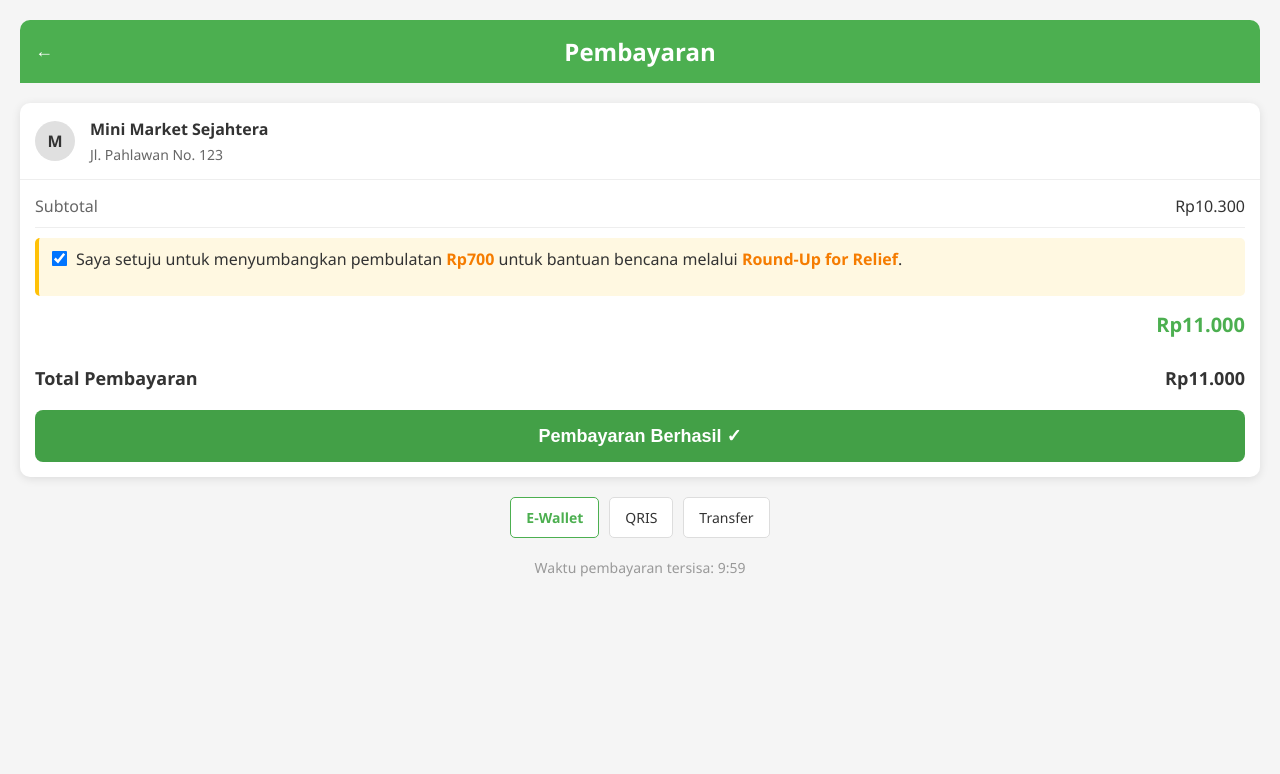
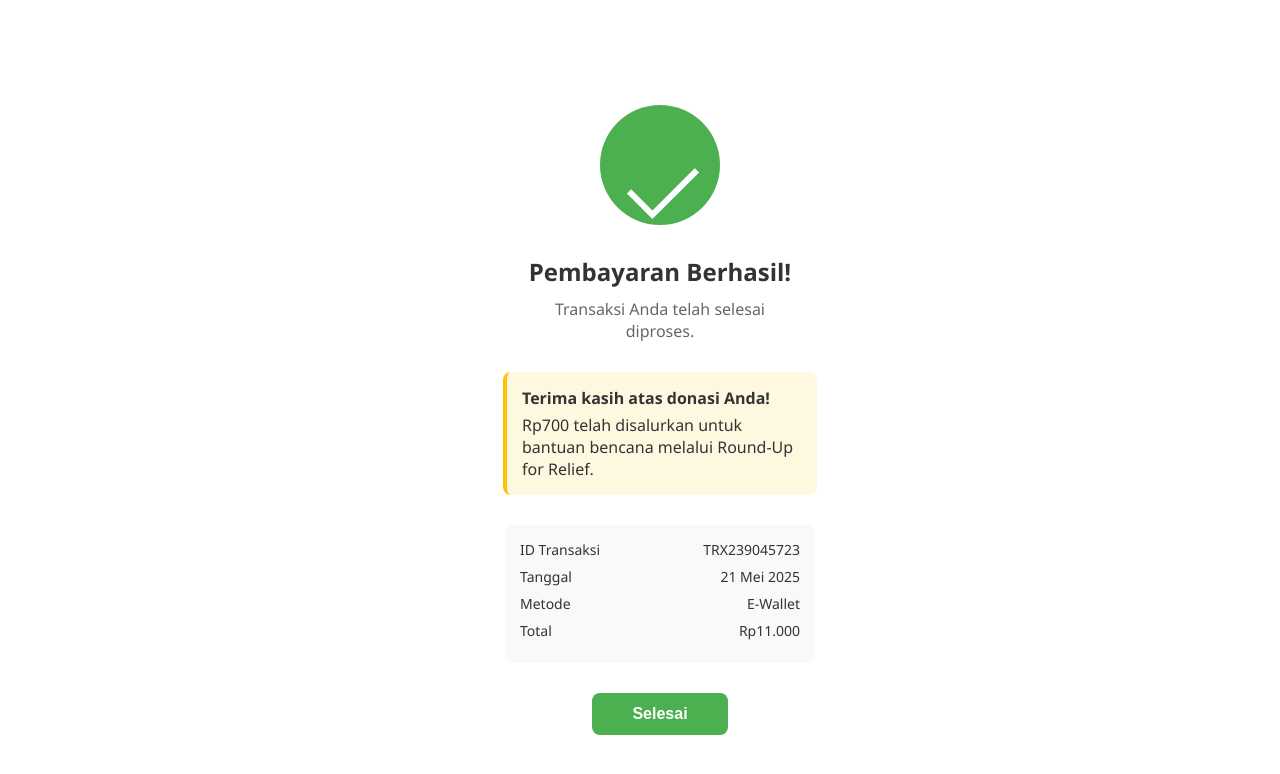
Before and after one commit to imdaffa/VisualRoundUp, a plain HTML site: page index.html in a window 1280 px wide. Both pictures are taken after a click on the button "Bayar Sekarang". Drawn offline with Linux system fonts and the light colour scheme.

Commit message:
index.html

```diff
--- a/index.html
+++ b/index.html
@@ -217,6 +217,133 @@
             margin-top: 20px;
             font-size: 14px;
         }
+
+        /* Success Page Styles */
+        .success-page {
+            display: none;
+            position: fixed;
+            top: 0;
+            left: 0;
+            width: 100%;
+            height: 100%;
+            background-color: white;
+            z-index: 1000;
+            padding: 20px;
+            text-align: center;
+            display: flex;
+            flex-direction: column;
+            justify-content: center;
+            align-items: center;
+        }
+
+        .checkmark-circle {
+            width: 120px;
+            height: 120px;
+            position: relative;
+            display: inline-block;
+            margin-bottom: 30px;
+        }
+
+        .checkmark-circle-bg {
+            width: 120px;
+            height: 120px;
+            border-radius: 50%;
+            background-color: #4CAF50;
+            display: block;
+            transform: scale(0);
+            animation: growCircle 0.5s forwards;
+        }
+
+        @keyframes growCircle {
+            0% {
+                transform: scale(0);
+            }
+            100% {
+                transform: scale(1);
+            }
+        }
+
+        .checkmark {
+            transform: rotate(45deg);
+            position: absolute;
+            top: 45px;
+            left: 45px;
+            width: 30px;
+            height: 60px;
+            border-bottom: 6px solid white;
+            border-right: 6px solid white;
+            animation: checkmarkAnimation 0.8s forwards;
+            opacity: 0;
+        }
+
+        @keyframes checkmarkAnimation {
+            0% {
+                height: 0;
+                width: 0;
+                opacity: 0;
+            }
+            40% {
+                height: 0;
+                width: 30px;
+                opacity: 1;
+            }
+            100% {
+                height: 60px;
+                width: 30px;
+                opacity: 1;
+            }
+        }
+
+        .success-title {
+            font-size: 24px;
+            font-weight: bold;
+            color: #333;
+            margin-bottom: 10px;
+        }
+
+        .success-message {
+            font-size: 16px;
+            color: #666;
+            margin-bottom: 30px;
+            max-width: 280px;
+        }
+
+        .donation-info {
+            background-color: #FFF8E1;
+            padding: 15px;
+            border-radius: 8px;
+            max-width: 280px;
+            margin-bottom: 30px;
+            border-left: 4px solid #FFC107;
+            text-align: left;
+        }
+
+        .receipt-details {
+            width: 280px;
+            padding: 15px;
+            background-color: #f9f9f9;
+            border-radius: 8px;
+            margin-bottom: 30px;
+            text-align: left;
+        }
+
+        .receipt-details-item {
+            display: flex;
+            justify-content: space-between;
+            margin-bottom: 8px;
+            font-size: 14px;
+        }
+
+        .done-button {
+            background-color: #4CAF50;
+            color: white;
+            border: none;
+            padding: 12px 40px;
+            border-radius: 8px;
+            font-size: 16px;
+            font-weight: bold;
+            cursor: pointer;
+        }
     </style>
 </head>
 <body>
@@ -277,6 +404,43 @@
         </div>
     </div>
 
+    <!-- Success Page -->
+    <div id="successPage" class="success-page" style="display: none;">
+        <div class="checkmark-circle">
+            <div class="checkmark-circle-bg"></div>
+            <div class="checkmark"></div>
+        </div>
+
+        <div class="success-title">Pembayaran Berhasil!</div>
+        <div class="success-message">Transaksi Anda telah selesai diproses.</div>
+
+        <div id="donationInfoSuccess" class="donation-info">
+            <p style="margin-top: 0; margin-bottom: 5px;"><strong>Terima kasih atas donasi Anda!</strong></p>
+            <p style="margin-top: 0; margin-bottom: 0;">Rp700 telah disalurkan untuk bantuan bencana melalui Round-Up for Relief.</p>
+        </div>
+
+        <div class="receipt-details">
+            <div class="receipt-details-item">
+                <span>ID Transaksi</span>
+                <span>TRX239045723</span>
+            </div>
+            <div class="receipt-details-item">
+                <span>Tanggal</span>
+                <span id="currentDate">21 Mei 2025</span>
+            </div>
+            <div class="receipt-details-item">
+                <span>Metode</span>
+                <span>E-Wallet</span>
+            </div>
+            <div class="receipt-details-item">
+                <span>Total</span>
+                <span id="receiptTotal">Rp11.000</span>
+            </div>
+        </div>
+
+        <button class="done-button" id="doneButton">Selesai</button>
+    </div>
+
     <script>
         // Animation for price change
         document.addEventListener('DOMContentLoaded', function() {
@@ -300,20 +464,31 @@
 
             // Simulate clicking the pay button
             document.getElementById('payButton').addEventListener('click', function() {
-                if(document.getElementById('donationCheckbox').checked) {
-                    this.innerHTML = 'Pembayaran Berhasil ✓';
-                    this.style.backgroundColor = '#43A047';
-                    setTimeout(function() {
-                        alert('Terima kasih! Transaksi berhasil.\nDonasi Rp700 telah disalurkan ke Round-Up for Relief.');
-                    }, 1000);
-                } else {
-                    this.innerHTML = 'Pembayaran Berhasil ✓';
-                    this.style.backgroundColor = '#43A047';
-                    setTimeout(function() {
-                        alert('Terima kasih! Transaksi berhasil.');
-                    }, 1000);
-                }
+                const donationMade = document.getElementById('donationCheckbox').checked;
+                const totalAmount = donationMade ? 'Rp11.000' : 'Rp10.300';
+
+                // Show success page with animation
+                document.getElementById('receiptTotal').innerText = totalAmount;
+
+                // Show or hide donation info based on checkbox
+                document.getElementById('donationInfoSuccess').style.display = donationMade ? 'block' : 'none';
+
+                // Display the success page
+                document.getElementById('successPage').style.display = 'flex';
             });
+
+            // Done button functionality
+            document.getElementById('doneButton').addEventListener('click', function() {
+                // In a real app this would go back to home screen
+                // For demo purposes, we'll just hide the success page
+                document.getElementById('successPage').style.display = 'none';
+            });
+
+            // Set current date in receipt
+            const months = ['Januari', 'Februari', 'Maret', 'April', 'Mei', 'Juni', 'Juli', 'Agustus', 'September', 'Oktober', 'November', 'Desember'];
+            const now = new Date();
+            const dateString = `${now.getDate()} ${months[now.getMonth()]} ${now.getFullYear()}`;
+            document.getElementById('currentDate').innerText = dateString;
         });
     </script>
 </body>
```
